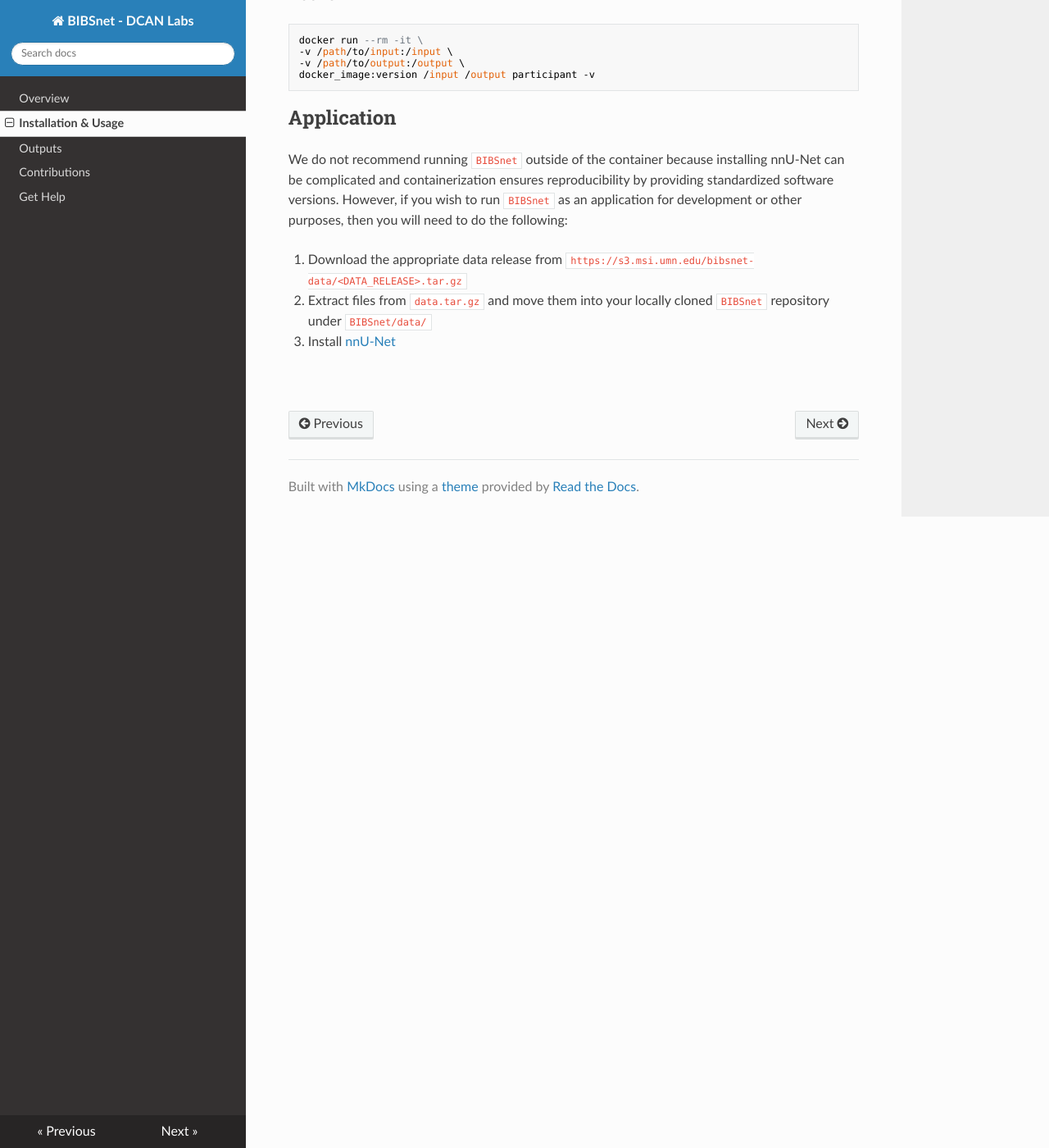
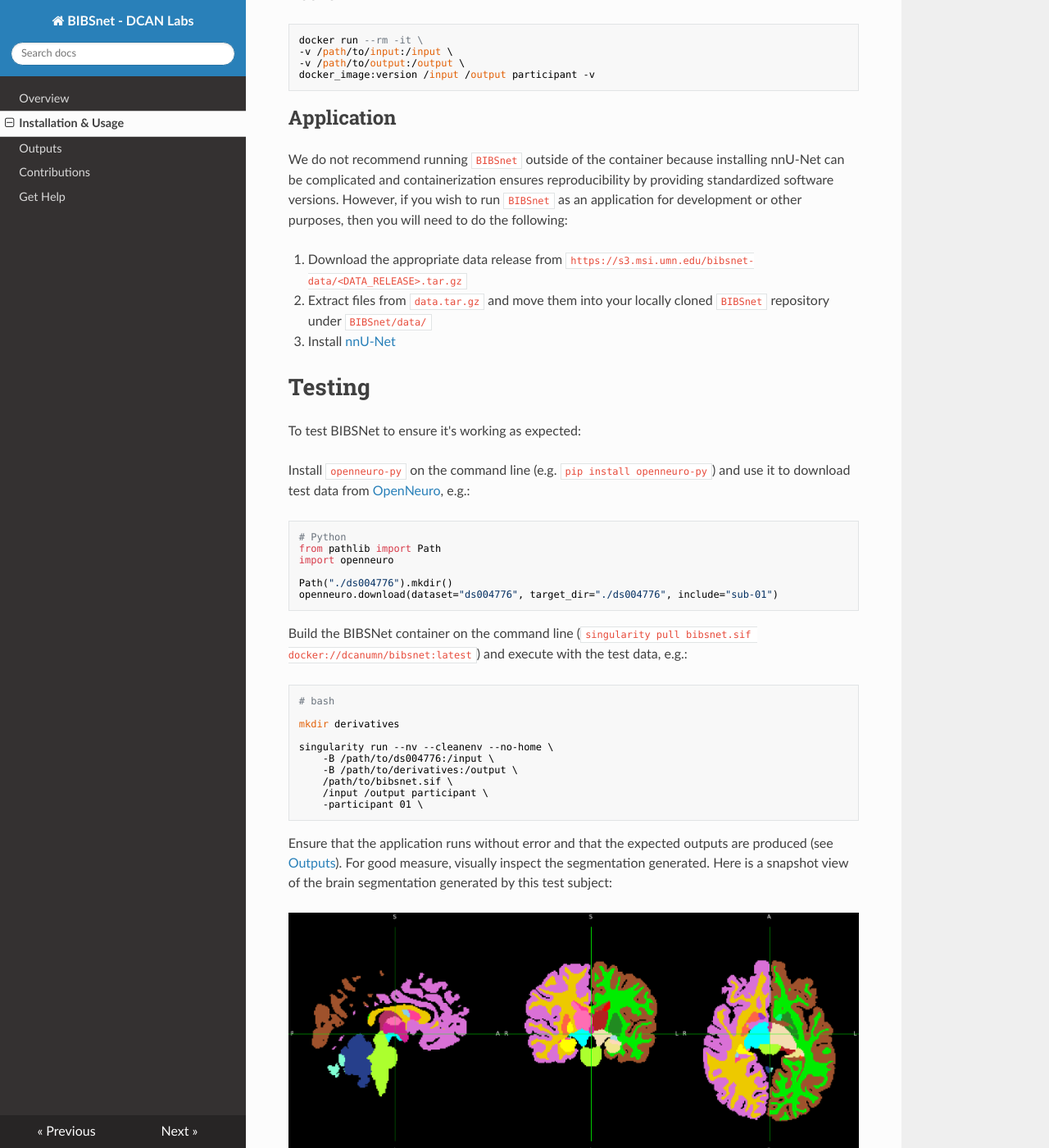
Before and after one commit to DCAN-Labs/BIBSnet, an MkDocs documentation site: the page built from docs/usage.md, in a window 1280 px wide and 1400 px high, scrolled down 2034 px. Shown: the whole window at 82% size. Built offline with MkDocs 1.6.1, drawn with Linux system fonts in a browser that asks for light colours; nearby versions of some CDN libraries.

Commit message:
Update usage.md
added description of how to test application

````diff
--- a/docs/usage.md
+++ b/docs/usage.md
@@ -104,4 +104,34 @@ We do not recommend running `BIBSnet` outside of the container because installin
 2. Extract files from `data.tar.gz` and move them into your locally cloned `BIBSnet` repository under `BIBSnet/data/`
 3. Install [nnU-Net](https://github.com/MIC-DKFZ/nnUNet#installation)
 
-<br />
+# Testing
+
+To test BIBSNet to ensure it's working as expected:
+
+Install `openneuro-py` on the command line (e.g. `pip install openneuro-py`) and use it to download test data from [OpenNeuro](https://openneuro.org/), e.g.:
+```
+# Python
+from pathlib import Path
+import openneuro
+
+Path("./ds004776").mkdir()
+openneuro.download(dataset="ds004776", target_dir="./ds004776", include="sub-01")
+```
+
+Build the BIBSNet container on the command line (`singularity pull bibsnet.sif docker://dcanumn/bibsnet:latest`) and execute with the test data, e.g.:
+```
+# bash
+
+mkdir derivatives
+
+singularity run --nv --cleanenv --no-home \
+	-B /path/to/ds004776:/input \
+	-B /path/to/derivatives:/output \
+	/path/to/bibsnet.sif \
+	/input /output participant \
+	-participant 01 \
+```
+
+Ensure that the application runs without error and that the expected outputs are produced (see [Outputs](outputs.md)). For good measure, visually inspect the segmentation generated. Here is a snapshot view of the brain segmentation generated by this test subject:
+
+![](openneuro_testdata_aseg.png)
````
